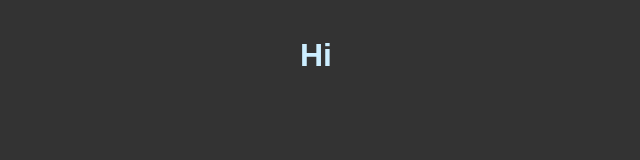
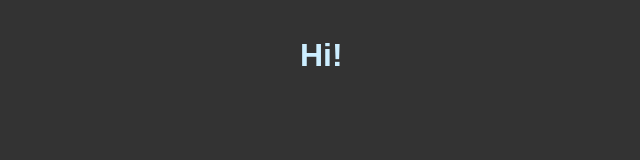
Before and after one commit to Shanehortonm/React-To-Do-List, a React (Vite) app in the folder To-Do/: page / in a window 1280 px wide. Shown: the top 160 px of the page, without its empty margins (156-796 px from the left). Built offline with nearby package versions, Linux system fonts and the light colour scheme.

Commit message:
test upstream

```diff
--- a/To-Do/src/App.jsx
+++ b/To-Do/src/App.jsx
@@ -4,7 +4,8 @@ import './App.css'
 function App() {
 
   return (
-    <h1>Hi</h1>
+    <h1>Hi!
+    </h1>
   )
 }
 
```
